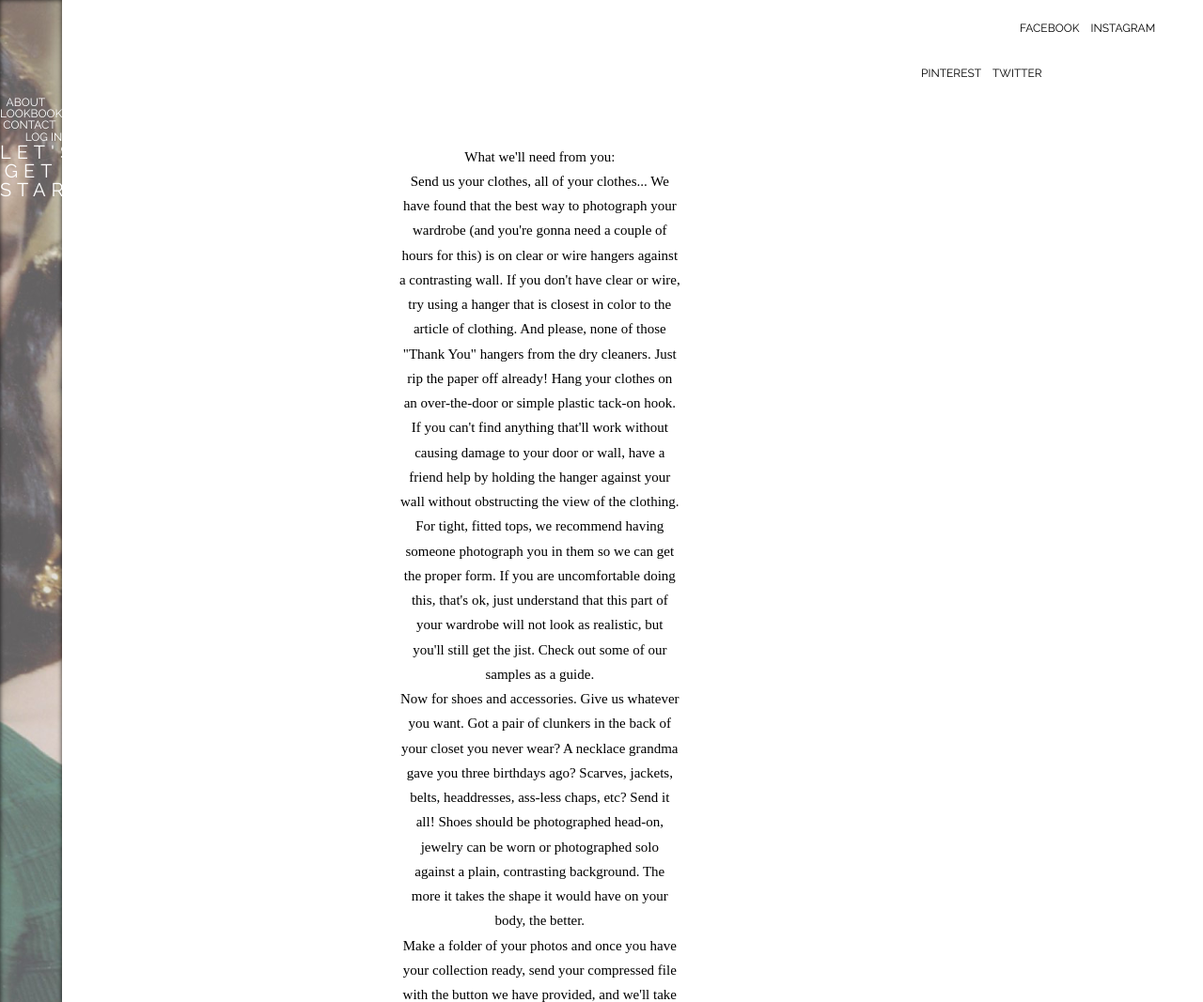
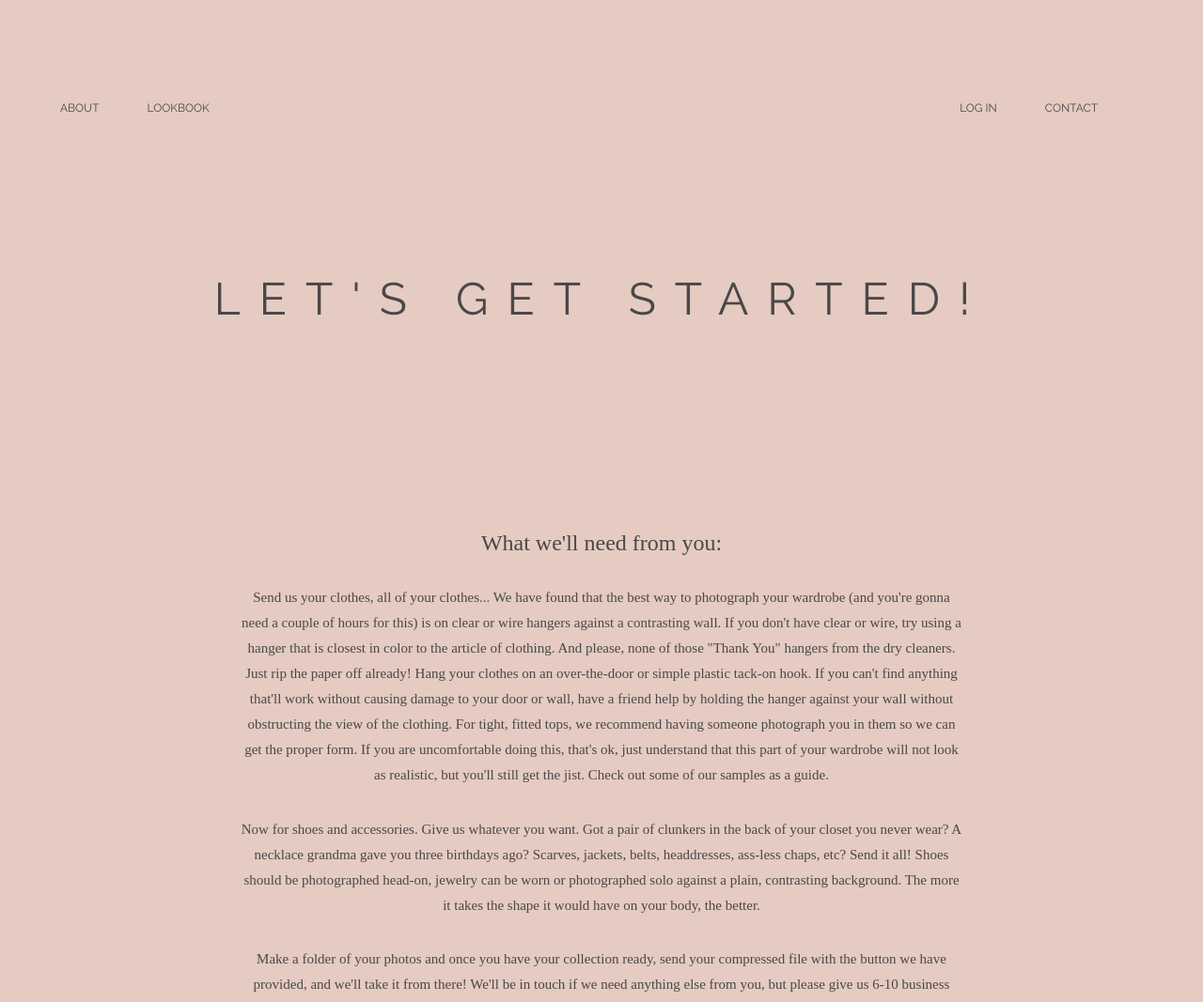
Before and after one commit to kellbell106/MarcAndCleo, a plain HTML site: page start.html in a window 1280 px wide. Shown: the top 1067 px of the page at 94% size. Drawn offline with nearby package versions, Linux system fonts and the light colour scheme.

Commit message:
edited html and css pages to new format

```diff
--- a/JS/app.js
+++ b/JS/app.js
@@ -1,4 +1,8 @@
 
 $('.js-click').on('click', function(){
-	window.location.href='contact.html';
+	window.location.href='start.html';
 });
+
+$('.js-upload').on('click', function(){
+	window.location.href='upload.html';
+});
--- a/start.html
+++ b/start.html
@@ -6,84 +6,56 @@
 	<link href='https://fonts.googleapis.com/css?family=Crimson+Text' rel='stylesheet' type='text/css'>
 	<link rel="stylesheet" href="styles/reset.css">
 	<link rel="stylesheet" href="styles/main.css">
+	<link rel="stylesheet" href="styles/start.css">
 </head>
 <body>
-	<div class="wrapper">
 
-			<!-- 	HEADER HTML 	-->
+	<!-- 		HEADER HTML 	 -->
+	<div class="get__started">
 
-		<div class="header">
+		<div class="nav__bar">
+			<div class="nav__bar-left">
+				<a href="#" class="gs-links">ABOUT</a>
+				<a href="#" class="gs-links">LOOKBOOK</a>
+			</div>
+			<div class="nav__bar-right">
+				<a href="#" class="gs-links">LOG IN</a>
+				<a href="contact.html" target="_blank" class="gs-links">CONTACT</a>
+			</div>
+		</div> <!-- .nav__bar -->
+
+		<div class="exclamation">LET'S GET STARTED!</div>
+
+	<!-- .header -->
 
 
-			<span class="header__nav">
-
-				<nav class="header__nav--about">
-					<a href="#" class="head__link">ABOUT</a>
-				</nav>
-				<nav class="header__nav--lookbook">
-					<a href="#" class="head__link">LOOKBOOK</a>
-				</nav>
-				<nav class="header__nav--contact">
-					<a href="file:///Users/kstahl/Desktop/MARC%20&%20CLEO/mc_coding/contact%20page/index.html" class="head__link" target="blank">CONTACT</a>
-				</nav>
-				<nav class="header__nav--log_in">
-					<a href="#" class="head__link">LOG IN</a>
-				</nav>
-
-			</span>
-
-			<div class="header__title">
-				LET'S GET STARTED!
-			</div>
-
-		</div>
-
-			<!-- 	CONTENT HTML 	-->
+	<!-- 	CONTENT HTML 	-->
+	<div class="get-started">
+		<p class="large-content">What we'll need from you:</p>
+		<p class="small-content">Send us your clothes, all of your clothes...
+		We have found that the best way to photograph your wardrobe (and you're gonna need a couple of hours for this) is on clear or wire hangers against a contrasting wall. If you don't have clear or wire, try using a hanger that is closest in color to the article of clothing. And please, none of those "Thank You" hangers from the dry cleaners. Just rip the paper off already! Hang your clothes on an over-the-door or simple plastic tack-on hook. If you can't find anything that'll work without causing damage to your door or wall, have a friend help by holding the hanger against your wall without obstructing the view of the clothing. For tight, fitted tops, we recommend having someone photograph you in them so we can get the proper form. If you are uncomfortable doing this, that's ok, just understand that this part of your wardrobe will not look as realistic, but you'll still get the jist. Check out some of our samples as a guide. </p>
+		<p class="small-content">Now for shoes and accessories. Give us whatever you want. Got a pair of clunkers in the back of your closet you never wear? A necklace grandma gave you three birthdays ago? Scarves, jackets, belts, headdresses, ass-less chaps, etc? Send it all! Shoes should be photographed head-on, jewelry can be worn or photographed solo against a plain, contrasting background. The more it takes the shape it would have on your body, the better.</p>
+		<p class="small-content">Make a folder of your photos and once you have your collection ready, send your compressed file with the button we have provided, and we'll take it from there! We'll be in touch if we need anything else from you, but please give us 6-10 business days to complete your wardrobe.</p>
+		<p class="large-content">Happy photographing!</p>
+	</div> <!-- .get-started -->
 
 
-		<div class="content">
-
-			<p>What we'll need from you:</p>
+	<div class="upload__button js-upload">UPLOAD</div>
 
 
-			<p>Send us your clothes, all of your clothes...
-			We have found that the best way to photograph your wardrobe (and you're gonna need a couple of hours for this) is on clear or wire hangers against a contrasting wall. If you don't have clear or wire, try using a hanger that is closest in color to the article of clothing. And please, none of those "Thank You" hangers from the dry cleaners. Just rip the paper off already! Hang your clothes on an over-the-door or simple plastic tack-on hook. If you can't find anything that'll work without causing damage to your door or wall, have a friend help by holding the hanger against your wall without obstructing the view of the clothing. For tight, fitted tops, we recommend having someone photograph you in them so we can get the proper form. If you are uncomfortable doing this, that's ok, just understand that this part of your wardrobe will not look as realistic, but you'll still get the jist. Check out some of our samples as a guide. </p>
-
-			<p>Now for shoes and accessories. Give us whatever you want. Got a pair of clunkers in the back of your closet you never wear? A necklace grandma gave you three birthdays ago? Scarves, jackets, belts, headdresses, ass-less chaps, etc? Send it all! Shoes should be photographed head-on, jewelry can be worn or photographed solo against a plain, contrasting background. The more it takes the shape it would have on your body, the better.</p>
-
-			<p>Make a folder of your photos and once you have your collection ready, send your compressed file with the button we have provided, and we'll take it from there! We'll be in touch if we need anything else from you, but please give us 6-10 business days to complete your wardrobe.</p>
-
-			<p>Happy photographing!</p>
+	<!-- 		FOOTER HTML 	-->
+	<footer class="footer__nav">
+		<div class="flexbox-wrapper">
+			<a href="http://www.facebook.com" target="_blank" class="foot__link spacing">FACEBOOK</a>
+			<a href="http://instagram.com" target="_blank" class="foot__link spacing">INSTAGRAM</a>
+			<a href="http://pinterest.com" target="_blank" class="foot__link spacing">PINTEREST</a>
+			<a href="http://twitter.com" target="_blank" class="foot__link">TWITTER</a>
+		</div>
+	</footer>
+	</div>
 
 
-			<div class="button">
-			<a href="file:///Users/kstahl/Desktop/MARC%20&%20CLEO/mc_coding/upload%20page/index.html" target="blank" class="button_link">UPLOAD</a>
-		</div>
-
-		</div>
-
-			<!-- 	FOOTER HTML 	-->
-
-		<span class="footer__nav">
-
-					<nav class="footer__nav--facebook">
-						<a href="http://www.facebook.com" target="blank" class="foot__link">FACEBOOK</a>
-					</nav>
-					<nav class="footer__nav--instagram">
-						<a href="http://instagram.com" target="blank" class="foot__link">INSTAGRAM</a>
-					</nav>
-					<nav class="footer__nav--pinterest">
-						<a href="http://pinterest.com" target="blank" class="foot__link">PINTEREST</a>
-					</nav>
-					<nav class="footer__nav--twitter">
-						<a href="http://twitter.com" target="blank" class="foot__link">TWITTER</a>
-					</nav>
-
-		</span>
-
-
-
-
-	</div>
+	<script src="https://ajax.googleapis.com/ajax/libs/jquery/2.1.4/jquery.min.js"></script>
+	<script src="JS/myscript.js"></script>
 </body>
 </html>
--- a/styles/main.css
+++ b/styles/main.css
@@ -12,55 +12,47 @@
 	padding-top: 8%;
 }
 
-.header__title {
+.nav__bar {
+	font-family: Raleway;
+	font-size: 12px;
+	text-transform: uppercase;
+}
+
+.top-links {
+	margin:0 3rem 0 0;
+}
+
+a.top-links:link {
+	color: white;
+	text-decoration: none;
+}
+
+a.top-links:visited{
+	color: white;
+	text-decoration: none;
+}
+
+.nav__bar-left {
+	float: left;
+	padding: .5% 2% 0 5%;
+}
+
+.nav__bar-right {
+	float: right;
+	padding: .5% 5% 0 2%;
+}
+
+.title {
 	font-family: Raleway;
 	font-size: 20px;
 	color: white;
 	font-style: bold;
-	text-align: center;
 	letter-spacing: 6px;
-
+	display: flex;
+	justify-content: center;
 }
 
-.header__nav {
-	font-family: Raleway;
-	font-size: 12px;
-	text-transform: uppercase;
-
-}
-
-.header__nav--about {
-	float: left;
-	padding: .5% 2% 0 10%;
-}
-
-.header__nav--lookbook {
-	float: left;
-	padding-top: .5%
-}
-
-.header__nav--log_in {
-	float: right;
-	padding-top: .5%
-}
-
-.header__nav--contact {
-	float: right;
-	padding: .5% 10% 0 2%;
-}
-
-a.head__link:link {
-	color: white;
-	text-decoration: none;
-}
-
-a.head__link:visited{
-	color: white;
-	text-decoration: none;
-}
-
-
-.button {
+.dm__button {
 	border: 2px solid white;
 	background-color: none;
 	color: white;
@@ -85,53 +77,42 @@ a.button_link:visited {
 	text-decoration: none;
 }
 
-/*		MIDSECTION STYLES 	*/
+/*		CONTENT STYLES 		*/
 
 
 .content {
 	padding: 12% 20% 12% 28%;
 	max-width: 40%;
+}
+
+.quote {
 	font-family: didot;
-	font-size: 15px;
+	font-size: 24px;
 	text-align: center;
 	line-height: 175%
 }
 
+.description {
+	font-family: didot;
+	font-size: 15px;
+	text-align: center;
+	line-height: 175%;
+	margin-top: 2rem;
+}
+
 .wrapper {
 	width: 100%;
-	/*margin: 0 15% 10% 0;*/
 	display: flex;
 	justify-content: center;
 }
 
-.img-test {
+.img {
 	width: 80%;
-	height: 550px;
-	/*border: 1px solid black;*/
-	padding: 2rem 0;
+	height: 30%;
+	padding: 8rem 0 4rem 0;
 }
 
-
-.flexbox-wrapper {
-	display: flex;
-	justify-content: center;
-}
-
-.test-margin {
-	margin:0 2rem 0 0;
-}
-
-/*img {
-	height: 75%;
-	margin: 4%;
-	width: 33.33333%;
-	min-height: 300px;
-}
-*/
-
-
-/*		FOOTER STYLES 	*/
-
+/*		FOOTER STYLES 		*/
 
 .footer__nav {
 	font-family: Raleway;
@@ -140,24 +121,13 @@ a.button_link:visited {
 	min-width: 300px
 }
 
-.footer__nav--facebook {
-	float: left;
-	padding: 8% 4% 4% 35%;
+.flexbox-wrapper {
+	display: flex;
+	justify-content: center;
 }
 
-.footer__nav--instagram {
-	float: left;
-	padding: 8% 4% 4% 0;
-}
-
-.footer__nav--pinterest {
-	float: left;
-	padding: 8% 4% 4% 0;
-}
-
-.footer__nav--twitter {
-	float: left;
-	padding: 8% 0 4% 0;
+.spacing {
+	margin:0 3rem 4rem 0;
 }
 
 a.foot__link:link {
--- /dev/null
+++ b/styles/start.css
@@ -0,0 +1,65 @@
+.get__started {
+	width: 100%;
+	height: 100%;
+	background-color: #E5CBC1;
+	padding-top: 8%;
+}
+
+.gs-links {
+	margin:0 3rem 0 0;
+}
+
+a.gs-links:link {
+	color: #494849;
+	text-decoration: none;
+}
+
+a.gs-links:visited {
+	color: #494849;
+	text-decoration: none;
+}
+
+.exclamation {
+	font-family: Raleway;
+	font-size: 300%;
+	color: #494849;
+	font-style: bold;
+	text-align: center;
+	letter-spacing: 20px;
+	padding-top: 15%;
+}
+
+.get-started {
+	padding: 15% 20% 0 20%;
+	max-width: 60%;
+	font-family: Didot;
+	font-size: 15px;
+	color: #494849;
+	text-align: center;
+	line-height: 180%;
+}
+
+
+.small-content {
+	padding-top: 4%;
+}
+
+.large-content {
+	padding-top: 4%;
+	font-size: 24px;
+}
+
+.upload__button {
+	border: 12px solid #6D6D6D;
+	background-color: none;
+	color: black;
+	font-family: Raleway;
+	font-size: 15px;
+	font-style: bold;
+	letter-spacing: 3px;
+	text-align: center;
+	text-transform: uppercase;
+	width: 10%;
+	padding: 2%;
+	margin: 8% 40% 30% 42%;
+}
```
Also changed, not shown: index.html (+23 -23 lines), upload.html (+2 -3 lines), old.html (renamed from test.html).
